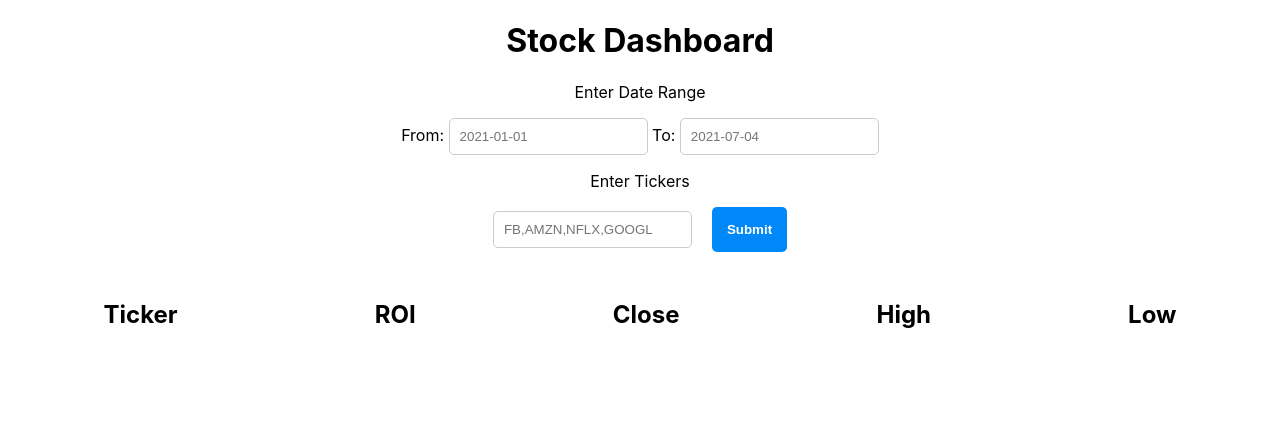
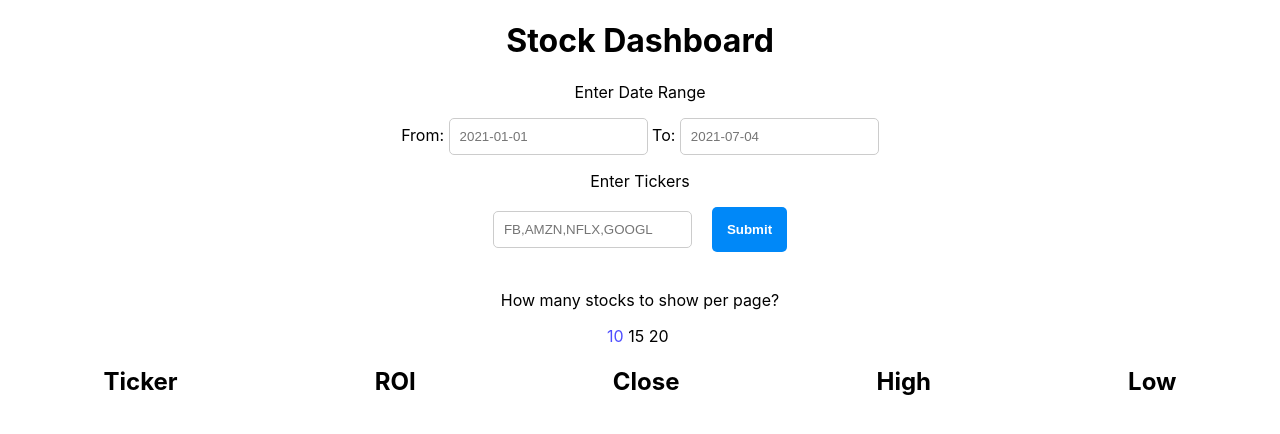
Before and after one commit to sciand6/stock-dashboard, a React (Create React App) app in the folder client/: page / in a window 1280 px wide. Shown: the top 434 px of the page. Built offline with nearby package versions, Linux system fonts and the light colour scheme.

Commit message:
Added selection for amount of tickers per page.

```diff
--- a/client/src/App.css
+++ b/client/src/App.css
@@ -10,6 +10,11 @@
 }
 
 .page-number:hover {
+  color: rgb(78, 78, 255);
+  cursor: pointer;
+}
+
+.page-number-active {
   color: rgb(78, 78, 255);
   cursor: pointer;
 }
--- a/client/src/App.js
+++ b/client/src/App.js
@@ -3,39 +3,48 @@ import {
   processStockData,
   tickersToPages,
 } from "./utils/StockDataProcessessing";
-import { checkDates, checkTickers } from "./utils/InputValidation";
-import { requestError, compare } from "./utils/General";
+import { validateInput } from "./utils/InputValidation";
+import { requestError, compare, buildInput } from "./utils/General";
 import "./App.css";
 import TickerInput from "./components/TickerInput";
 import PageList from "./components/PageList";
 import StockList from "./components/StockList";
+import PageAmount from "./components/PageAmount";
 
 function App() {
   const [stockdata, setstockdata] = useState([]);
   const [ldate, setldate] = useState("");
   const [hdate, sethdate] = useState("");
+  const [currenttickers, setcurrenttickers] = useState([]);
   const [pagesarr, setpagesarr] = useState([]);
+  const [activeindex, setactiveindex] = useState(false);
   const [loading, setloading] = useState(false);
   const [error, seterror] = useState("");
+  const [pageamount, setpageamount] = useState(10);
 
-  function buildInput(params) {
-    const { lowdate, highdate, tickersinput } = params;
-    var dateValidation = checkDates(lowdate, highdate);
-    var tickerValidation = checkTickers(tickersinput);
-    if (dateValidation.isError) {
-      seterror(dateValidation.error);
+  function updatePageAmount(amount) {
+    if (!currenttickers || currenttickers.length === 0) return;
+    setpageamount(amount);
+    const result = tickersToPages(currenttickers, amount);
+    setpagesarr(result);
+    setactiveindex(0);
+    getStocks(0, result, ldate, hdate);
+  }
+
+  function submitTickers(tickerParams) {
+    if (validateInput(tickerParams).isError) {
+      seterror(validateInput(tickerParams).error);
       return;
     }
-    if (tickerValidation.isError) {
-      seterror(tickerValidation.error);
-      return;
-    }
+    const { lowdate, highdate, tickersinput } = tickerParams;
     setldate(lowdate);
     sethdate(highdate);
     const tickerArr = tickersinput.split(",");
-    const result = tickersToPages(tickerArr);
+    setcurrenttickers(tickerArr);
+    const result = buildInput(tickersinput, pageamount);
     setpagesarr(result);
     seterror("");
+    setactiveindex(0);
     getStocks(0, result, lowdate, highdate);
   }
 
@@ -45,6 +54,7 @@ function App() {
     lowdate = ldate,
     highdate = hdate
   ) {
+    setactiveindex(index);
     setloading(true);
     const tickerArr = pagearr[index];
     var inputString = "";
@@ -81,14 +91,19 @@ function App() {
   return (
     <div className="App">
       <h1>Stock Dashboard</h1>
-      <TickerInput buildInput={buildInput} />
+      <TickerInput buildInput={submitTickers} />
       <p className="red">{error}</p>
       <br />
+      <PageAmount updatePageAmount={updatePageAmount} />
       {loading ? (
         "Loading Results..."
       ) : (
         <div>
-          <PageList pagearr={pagesarr} getStocks={getStocks} />
+          <PageList
+            pagearr={pagesarr}
+            getStocks={getStocks}
+            activeIndex={activeindex}
+          />
           <StockList stockdata={stockdata} />
         </div>
       )}
--- /dev/null
+++ b/client/src/components/PageAmount.js
@@ -0,0 +1,51 @@
+import React, { useState } from "react";
+
+function PageAmount({ updatePageAmount }) {
+  const [activepageamount, setactivepageamount] = useState(10);
+
+  return (
+    <div>
+      <div>How many stocks to show per page? </div>
+      <p>
+        <span
+          className={
+            activepageamount === 10 ? "page-number-active" : "page-number"
+          }
+          onClick={() => {
+            updatePageAmount(10);
+            setactivepageamount(10);
+          }}
+        >
+          10
+        </span>
+        &nbsp;
+        <span
+          className={
+            activepageamount === 15 ? "page-number-active" : "page-number"
+          }
+          onClick={() => {
+            setactivepageamount(15);
+            updatePageAmount(15);
+          }}
+        >
+          15
+        </span>
+        &nbsp;
+        <span
+          className={
+            activepageamount === 20 ? "page-number-active" : "page-number"
+          }
+          onClick={() => {
+            setactivepageamount(20);
+            updatePageAmount(20);
+          }}
+        >
+          20
+        </span>
+        &nbsp;
+      </p>
+    </div>
+  );
+}
+
+export default PageAmount;
--- a/client/src/components/PageList.js
+++ b/client/src/components/PageList.js
@@ -1,11 +1,16 @@
 import React from "react";
 
-function PageList({ pagearr, getStocks }) {
+function PageList({ pagearr, getStocks, activeIndex }) {
   return (
     <div>
       {pagearr.map((inp, index) => {
         return (
-          <span className="page-number" onClick={() => getStocks(index)}>
+          <span
+            className={
+              index === activeIndex ? "page-number-active" : "page-number"
+            }
+            onClick={() => getStocks(index)}
+          >
             {index + 1} &nbsp;
           </span>
         );
--- a/client/src/components/TickerInput.js
+++ b/client/src/components/TickerInput.js
@@ -4,6 +4,7 @@ function TickerInput({ buildInput }) {
   const [lowdate, setlowdate] = useState("");
   const [highdate, sethighdate] = useState("");
   const [tickersinput, settickersinput] = useState("");
+
   return (
     <div>
       <p>Enter Date Range</p>
--- a/client/src/utils/General.js
+++ b/client/src/utils/General.js
@@ -1,3 +1,5 @@
+import { tickersToPages } from "../utils/StockDataProcessessing";
+
 function requestError(response) {
   if (!response.ok) {
     throw Error(response.statusText);
@@ -11,4 +13,11 @@ function compare(a, b) {
   return 0;
 }
 
-export { requestError, compare };
+function buildInput(tickersInput, pageAmount) {
+  const tickerArr = tickersInput.split(",");
+  const result = tickersToPages(tickerArr, pageAmount);
+
+  return result;
+}
+
+export { requestError, compare, buildInput };
--- a/client/src/utils/InputValidation.js
+++ b/client/src/utils/InputValidation.js
@@ -1,3 +1,16 @@
+function validateInput(inp) {
+  const { lowdate, highdate, tickersinput } = inp;
+  var dateValidation = checkDates(lowdate, highdate);
+  var tickerValidation = checkTickers(tickersinput);
+  if (dateValidation.isError) {
+    return dateValidation;
+  }
+  if (tickerValidation.isError) {
+    return tickerValidation;
+  }
+  return { isError: false, error: "" };
+}
+
 function checkDates(lowdate, highdate) {
   if (!lowdate) {
     return { isError: true, error: "Please enter a valid from date." };
@@ -22,4 +35,4 @@ function checkTickers(tickersinput) {
   return { isError: false, error: "" };
 }
 
-export { checkDates, checkTickers };
+export { checkDates, checkTickers, validateInput };
--- a/client/src/utils/StockDataProcessessing.js
+++ b/client/src/utils/StockDataProcessessing.js
@@ -107,14 +107,14 @@ function getChartData(property) {
   return chartData;
 }
 
-function tickersToPages(tickersArr) {
+function tickersToPages(tickersArr, amountOfPages) {
   var j = 0;
   var temp = [];
   var result = [];
 
   for (let i = 0; i < tickersArr.length; i++) {
     temp.push(tickersArr[i]);
-    if (j === 10) {
+    if (j === amountOfPages) {
       result.push(temp);
       j = 0;
       temp = [];
```
